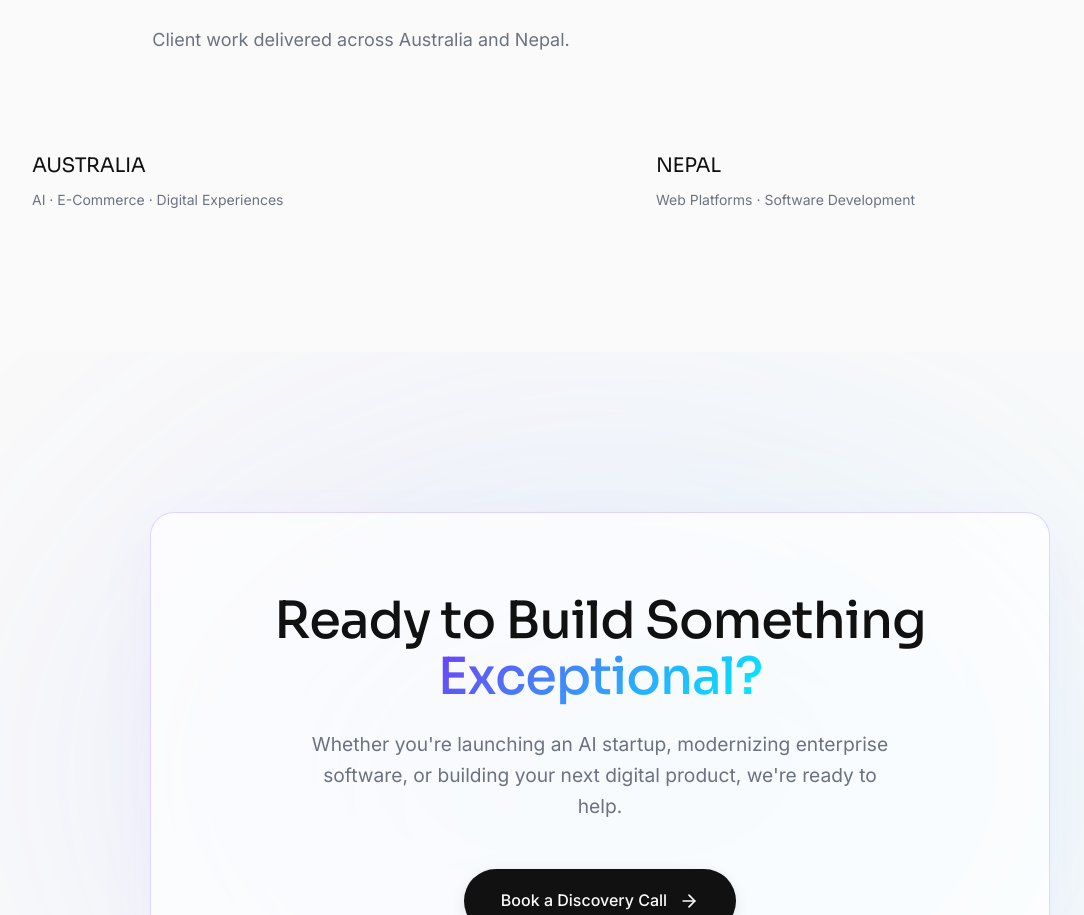
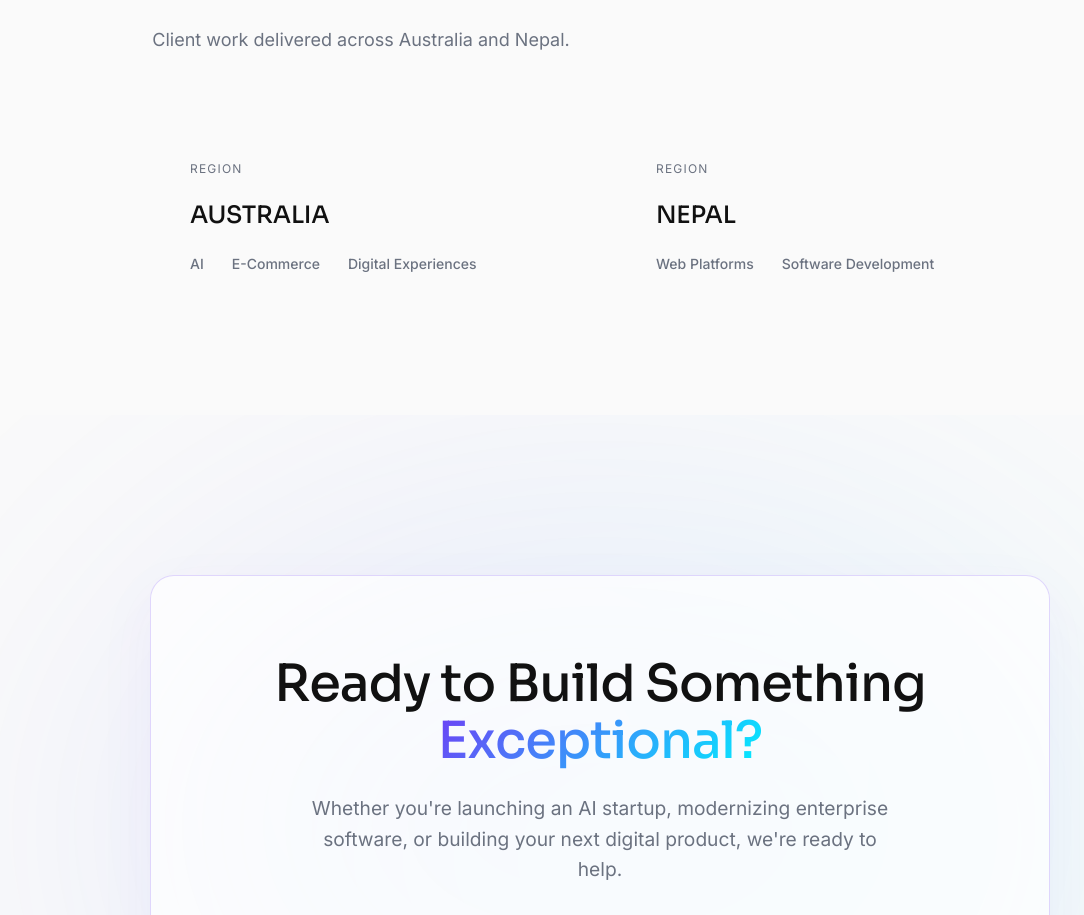
Before and after one commit to Manoharaya/codex-new, a React (Vite) app: page /portfolio in a window 1280 px wide. Shown: the part 4042-4957 px from the top of the page, without its empty margins (40-1124 px from the left). Built offline with nearby package versions, Linux system fonts and the light colour scheme.

Commit message:
Redesign portfolio global delivery section with premium interactive cards

```diff
--- a/src/components/Portfolio/PortfolioComponents.css
+++ b/src/components/Portfolio/PortfolioComponents.css
@@ -387,27 +387,77 @@ button.btn-outline:hover {
 
 .portfolio-global-grid {
   display: grid;
-  grid-template-columns: repeat(auto-fit, minmax(250px, 1fr));
+  grid-template-columns: 1fr 1fr;
   gap: 32px;
+  max-width: 900px;
+  margin: 0 auto;
 }
 
 .portfolio-global-card {
+  position: relative;
   padding: 40px;
   border: 1px solid var(--border-color);
   border-radius: 16px;
   background-color: var(--bg-secondary);
   text-align: left;
+  overflow: hidden;
+  display: flex;
+  flex-direction: column;
+  justify-content: space-between;
+}
+
+.portfolio-global-card-glow {
+  position: absolute;
+  top: 0;
+  left: 0;
+  width: 100%;
+  height: 100%;
+  background: radial-gradient(circle at top right, rgba(0, 194, 255, 0.05), transparent 70%);
+  opacity: 0;
+  transition: opacity 0.5s ease;
+  pointer-events: none;
+}
+
+.portfolio-global-card:hover .portfolio-global-card-glow {
+  opacity: 1;
+}
+
+.portfolio-global-card-content {
+  position: relative;
+  z-index: 1;
+}
+
+.portfolio-global-label {
+  display: inline-block;
+  font-size: 0.75rem;
+  letter-spacing: 0.1em;
+  color: var(--text-secondary);
+  margin-bottom: 24px;
 }
 
 .portfolio-global-card h3 {
-  font-size: 1.25rem;
-  margin-bottom: 12px;
+  font-size: 1.5rem;
+  margin-bottom: 24px;
   color: var(--text-primary);
+  font-weight: 500;
+  letter-spacing: -0.01em;
 }
 
-.portfolio-global-card p {
+.portfolio-global-caps {
+  display: flex;
+  align-items: center;
+  flex-wrap: wrap;
+  gap: 12px;
   font-size: 0.875rem;
   color: var(--text-secondary);
+  font-weight: 500;
+}
+
+.portfolio-global-dot {
+  width: 4px;
+  height: 4px;
+  border-radius: 50%;
+  background-color: var(--primary-color);
 }
 
 /* Responsive Overrides */
@@ -437,6 +487,10 @@ button.btn-outline:hover {
     padding: 120px 0 60px;
   }
 
+  .portfolio-global-grid {
+    grid-template-columns: 1fr;
+  }
+
   .portfolio-project-actions {
     flex-direction: column;
     width: 100%;
--- a/src/components/Portfolio/PortfolioGlobal.jsx
+++ b/src/components/Portfolio/PortfolioGlobal.jsx
@@ -16,14 +16,41 @@ const PortfolioGlobal = () => {
           <p className="portfolio-global-subtitle">Client work delivered across Australia and Nepal.</p>
 
           <div className="portfolio-global-grid">
-            <div className="portfolio-global-card">
-              <h3>AUSTRALIA</h3>
-              <p>AI · E-Commerce · Digital Experiences</p>
-            </div>
-            <div className="portfolio-global-card">
-              <h3>NEPAL</h3>
-              <p>Web Platforms · Software Development</p>
-            </div>
+            <motion.div
+              className="portfolio-global-card"
+              whileHover={{ y: -5, boxShadow: '0 20px 40px rgba(0, 0, 0, 0.08)' }}
+              transition={{ duration: 0.4, ease: 'easeOut' }}
+            >
+              <div className="portfolio-global-card-glow"></div>
+              <div className="portfolio-global-card-content">
+                <span className="portfolio-global-label">REGION</span>
+                <h3>AUSTRALIA</h3>
+                <div className="portfolio-global-caps">
+                  <span>AI</span>
+                  <span className="portfolio-global-dot"></span>
+                  <span>E-Commerce</span>
+                  <span className="portfolio-global-dot"></span>
+                  <span>Digital Experiences</span>
+                </div>
+              </div>
+            </motion.div>
+
+            <motion.div
+              className="portfolio-global-card"
+              whileHover={{ y: -5, boxShadow: '0 20px 40px rgba(0, 0, 0, 0.08)' }}
+              transition={{ duration: 0.4, ease: 'easeOut' }}
+            >
+              <div className="portfolio-global-card-glow"></div>
+              <div className="portfolio-global-card-content">
+                <span className="portfolio-global-label">REGION</span>
+                <h3>NEPAL</h3>
+                <div className="portfolio-global-caps">
+                  <span>Web Platforms</span>
+                  <span className="portfolio-global-dot"></span>
+                  <span>Software Development</span>
+                </div>
+              </div>
+            </motion.div>
           </div>
         </motion.div>
       </div>
```
